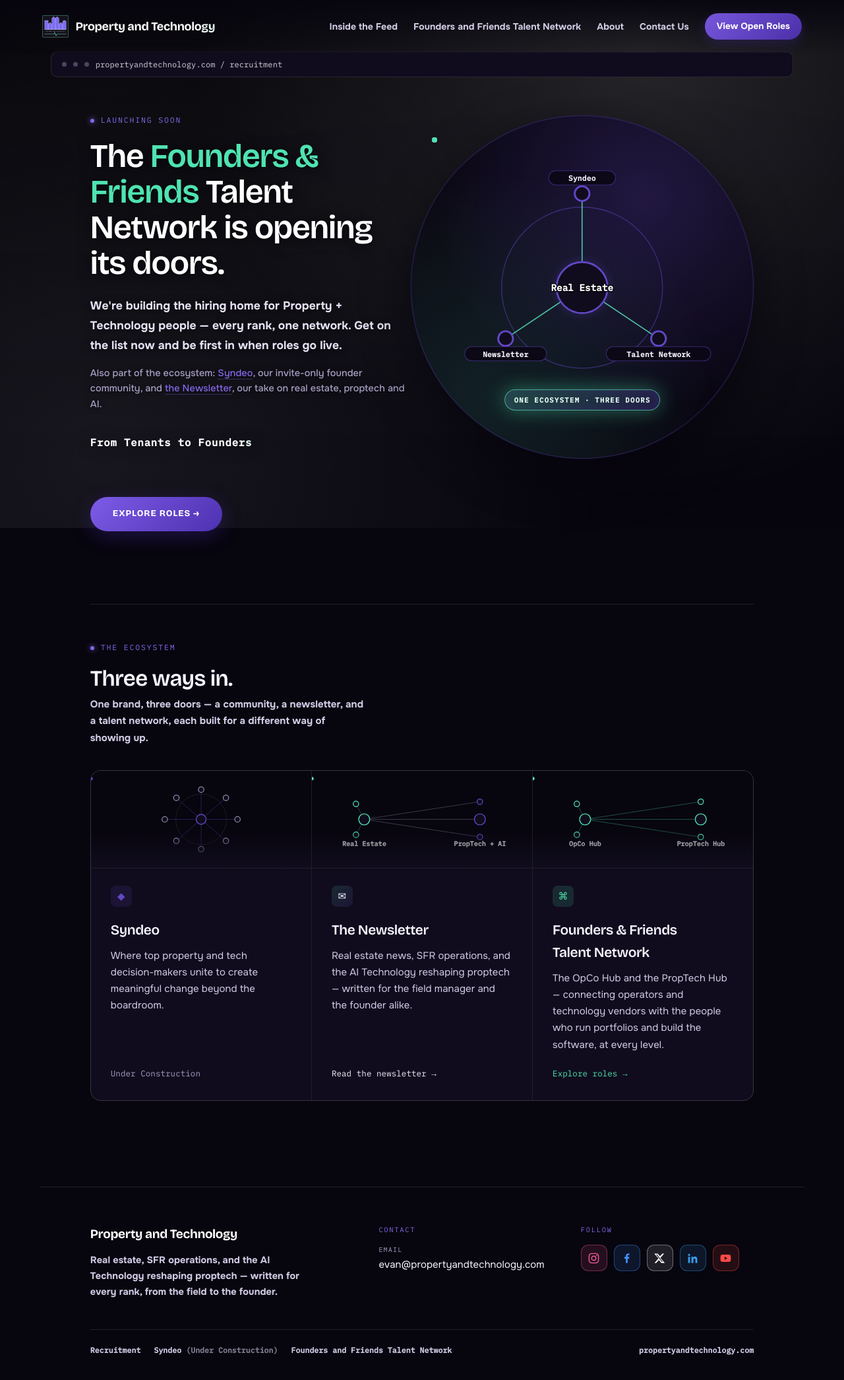
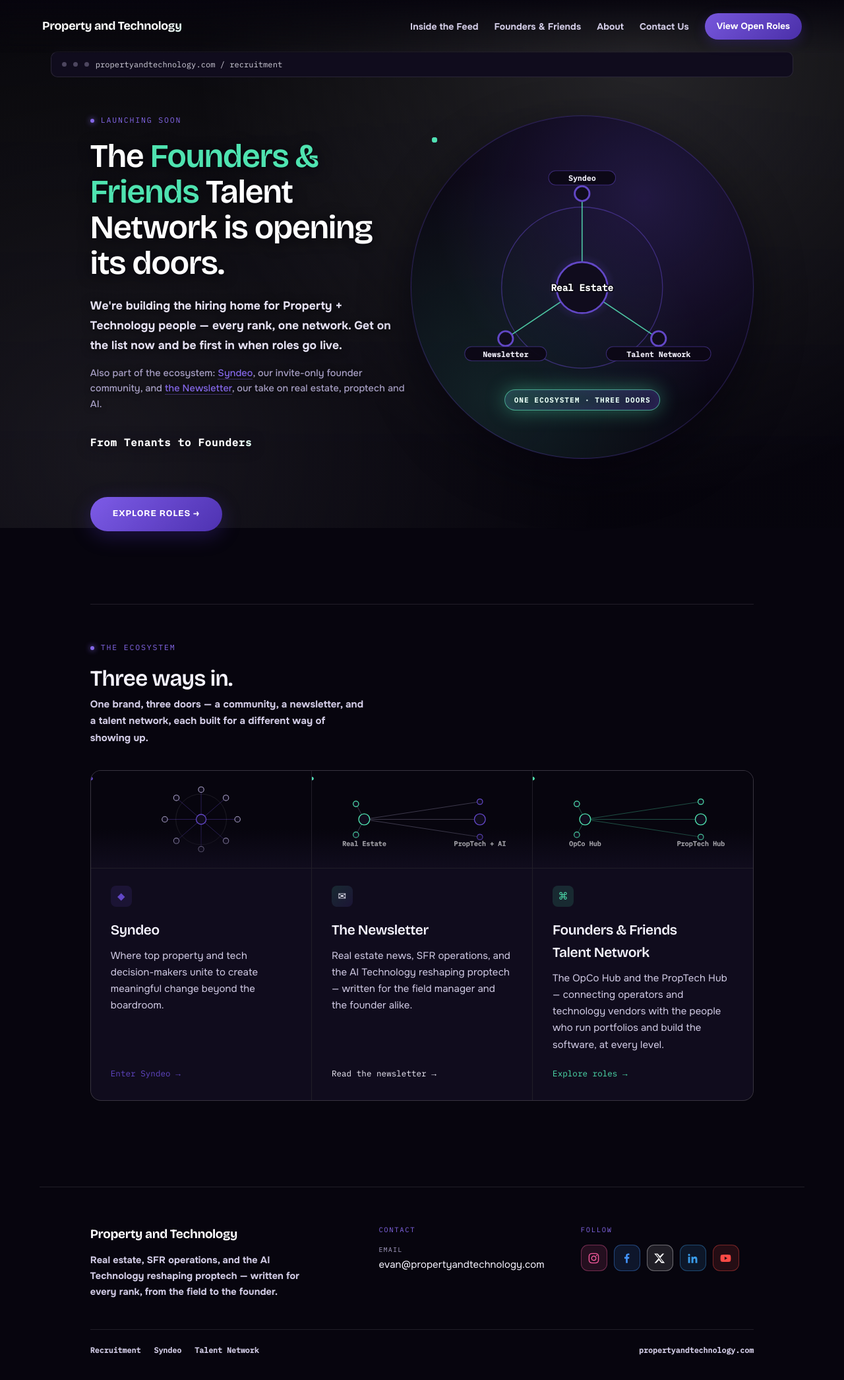
Before and after one commit to eh2homes-dot/PropertyandTechnology, a plain HTML site: page index.html in a window 1280 px wide. Shown: the whole page at 66% size. Drawn offline with nearby package versions, Linux system fonts and the light colour scheme.

Commit message:
Refactor logo and update links in index.html

```diff
--- a/index.html
+++ b/index.html
@@ -4,11 +4,6 @@
 <meta charset="UTF-8">
 <meta name="viewport" content="width=device-width, initial-scale=1.0">
 <title>Property + Technology</title>
-<link rel="icon" type="image/png" sizes="32x32" href="assets/favicon-32x32.png">
-<link rel="icon" type="image/png" sizes="16x16" href="assets/favicon-16x16.png">
-<link rel="apple-touch-icon" sizes="180x180" href="assets/apple-touch-icon.png">
-<link rel="icon" type="image/png" sizes="192x192" href="assets/icon-192.png">
-<link rel="icon" type="image/png" sizes="512x512" href="assets/icon-512.png">
 <link rel="preconnect" href="https://fonts.googleapis.com">
 <link rel="preconnect" href="https://fonts.gstatic.com" crossorigin>
 <link href="https://fonts.googleapis.com/css2?family=Bricolage+Grotesque:opsz,wght@12..96,500;12..96,600;12..96,700&family=Onest:wght@400;500;600;700&family=IBM+Plex+Mono:wght@400;500&display=swap" rel="stylesheet">
@@ -103,10 +98,8 @@
     background:linear-gradient(to bottom, rgba(7,5,14,0.94), rgba(7,5,14,0));
     backdrop-filter:blur(8px);
   }
-  .logo-link{display:flex;align-items:center;gap:10px;line-height:0;}
-  .logo-img{height:34px;width:auto;display:block;flex-shrink:0;}
-  .logo-text{
-    font-family:var(--font-head);font-weight:700;font-size:18px;letter-spacing:-0.02em;line-height:normal;
+  .logo{
+    font-family:var(--font-head);font-weight:700;font-size:18px;letter-spacing:-0.02em;
     background:linear-gradient(90deg, #FFFFFF 0%, #6BFFD0 20%, #8F73E8 40%, #FFFFFF 62%, #FFFFFF 100%);
     background-size:260% 100%;
     -webkit-background-clip:text;background-clip:text;
@@ -115,7 +108,7 @@
   }
   @keyframes logo-sweep{from{background-position:130% 0;}to{background-position:-130% 0;}}
   @media (prefers-reduced-motion:reduce){
-    .logo-text{animation:none;background:none;-webkit-text-fill-color:var(--ink);color:var(--ink);}
+    .logo{animation:none;background:none;-webkit-text-fill-color:var(--ink);color:var(--ink);}
   }
   .navlinks{display:flex;gap:24px;font-size:14px;font-weight:700;color:var(--ink-soft);align-items:center;}
   .navlinks a:hover{color:var(--ink);}
@@ -128,8 +121,7 @@
   @media (max-width:840px){.navlinks a:not(.cta){display:none;}}
   @media (max-width:380px){
     nav{padding:16px 4vw;}
-    .logo-img{height:26px;}
-    .logo-text{font-size:15px;}
+    .logo{font-size:16px;}
     .navlinks .cta{padding:8px 15px;font-size:12.5px;}
   }
 
@@ -401,7 +393,6 @@
   .card:hover .go{border-color:currentColor;gap:12px;}
   .card .go.dim{color:var(--ink-dim);cursor:default;}
   .card:hover .go.dim{border-color:transparent;gap:8px;}
-  .card.c1:hover{background:var(--bg-2);cursor:default;}
 
   .uc-overlay{
     display:none;
@@ -733,13 +724,10 @@
 </div>
 
 <nav>
-  <a href="/" class="logo-link">
-    <img src="assets/pt-logo.png" alt="" class="logo-img">
-    <span class="logo-text">Property and Technology</span>
-  </a>
+  <div class="logo">Property and Technology</div>
   <div class="navlinks">
-    <a href="https://foundersandfriends.eh2homes.workers.dev/#/" target="_blank" rel="noopener noreferrer">Inside the Feed</a>
-    <a href="https://foundersandfriends.eh2homes.workers.dev/#/" target="_blank" rel="noopener noreferrer">Founders and Friends Talent Network</a>
+    <a href="https://evanprothro-newsletter.beehiiv.com/" target="_blank" rel="noopener noreferrer">Inside the Feed</a>
+    <a href="https://foundersandfriends.eh2homes.workers.dev/#/" target="_blank" rel="noopener noreferrer">Founders &amp; Friends</a>
     <a href="#under-construction">About</a>
     <a href="#contact">Contact Us</a>
     <a href="https://foundersandfriends.eh2homes.workers.dev/#/" class="cta" target="_blank" rel="noopener noreferrer">View Open Roles</a>
@@ -851,7 +839,7 @@
     <div class="eyebrow">Launching Soon</div>
     <h1>The <span class="accent">Founders &amp; Friends</span> Talent Network is opening its doors.</h1>
     <p class="sub">We're building the hiring home for Property + Technology people — every rank, one network. Get on the list now and be first in when roles go live.</p>
-    <p class="eco-line">Also part of the ecosystem: <a href="#hub">Syndeo</a>, our invite-only founder community, and <a href="#hub">the Newsletter</a>, our take on real estate, proptech and AI.</p>
+    <p class="eco-line">Also part of the ecosystem: <a href="https://syndeo-main-page.eh2homes.workers.dev/" target="_blank" rel="noopener noreferrer">Syndeo</a>, our invite-only founder community, and <a href="#hub">the Newsletter</a>, our take on real estate, proptech and AI.</p>
 
     <div class="stat-line">
       <span class="rank-line">From Tenants to Founders</span>
@@ -1093,7 +1081,7 @@ END TICKER + SHOWCASE -->
         <h3>Syndeo</h3>
         <p>Where top property and tech decision-makers unite to create meaningful change beyond the boardroom.</p>
       </div>
-      <span class="go dim">Under Construction</span>
+      <a href="https://syndeo-main-page.eh2homes.workers.dev/" target="_blank" rel="noopener noreferrer" class="go">Enter Syndeo →</a>
     </div>
 
     <div class="card c2">
@@ -1223,8 +1211,8 @@ END TICKER + SHOWCASE -->
   <div class="foot-bottom">
     <div class="fmeta">
       <a href="https://foundersandfriends.eh2homes.workers.dev/#/" target="_blank" rel="noopener noreferrer">Recruitment</a>
-      <span>Syndeo <span style="opacity:0.6">(Under Construction)</span></span>
-      <a href="https://foundersandfriends.eh2homes.workers.dev/#/" target="_blank" rel="noopener noreferrer">Founders and Friends Talent Network</a>
+      <a href="https://syndeo-main-page.eh2homes.workers.dev/" target="_blank" rel="noopener noreferrer">Syndeo</a>
+      <a href="https://the-source-flax.vercel.app/" target="_blank" rel="noopener noreferrer">Talent Network</a>
     </div>
     <div class="fmeta"><span>propertyandtechnology.com</span></div>
   </div>
```
